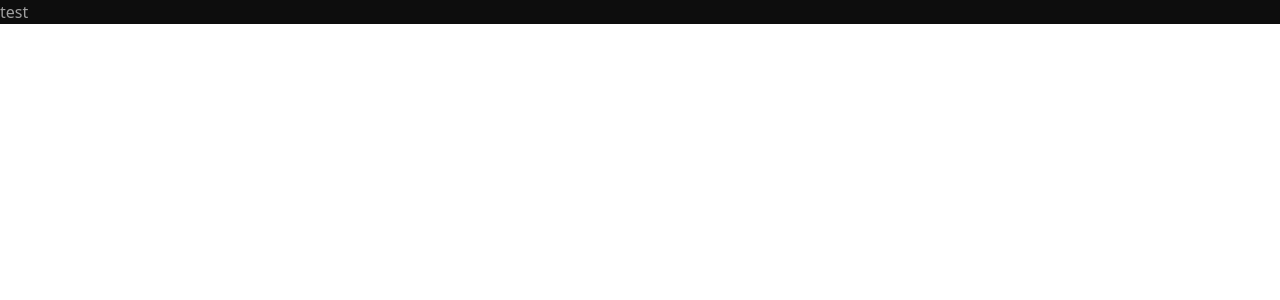
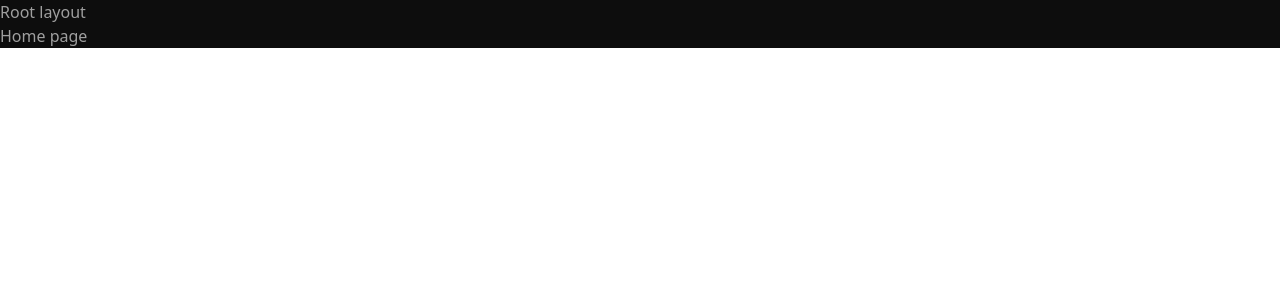
Before and after one commit to idbeholdv18/collider, a React app in the folder frontend/: page / in a window 1280 px wide. Shown: the top 300 px of the page. Built offline with nearby package versions, Linux system fonts and the light colour scheme.

Commit message:
initial routing

```diff
--- a/frontend/package.json
+++ b/frontend/package.json
@@ -15,8 +15,8 @@
     "@types/react": "^19.0.10",
     "@types/react-dom": "^19.0.4",
     "@types/webpack": "^5.28.5",
+    "autoprefixer": "^10.4.20",
     "css-loader": "^7.1.2",
-    "autoprefixer": "^10.4.20",
     "html-webpack-plugin": "^5.6.3",
     "postcss": "^8.5.2",
     "postcss-loader": "^8.1.1",
@@ -32,6 +32,7 @@
   },
   "dependencies": {
     "react": "^19.0.0",
-    "react-dom": "^19.0.0"
+    "react-dom": "^19.0.0",
+    "react-router-dom": "^7.2.0"
   }
 }
--- a/frontend/src/index.tsx
+++ b/frontend/src/index.tsx
@@ -1,13 +1,11 @@
 import { createRoot } from "react-dom/client";
 import "@/app/ui/main.css";
+import { RouterProvider } from "react-router-dom";
+import { router } from "./shared/router/router";
 
 const rootElement = document.getElementById("root");
 
 if (!rootElement) throw Error('cannot find element with id "root"');
 
 const root = createRoot(rootElement);
-root.render(
-  <div>
-    <h1>test</h1>
-  </div>
-);
+root.render(<RouterProvider router={router} />);
--- /dev/null
+++ b/frontend/src/page/root/_layout/ui/Root.layout.tsx
@@ -0,0 +1,13 @@
+import { FC } from "react";
+import { Outlet } from "react-router-dom";
+
+export interface RootLayoutProps {}
+
+export const RootLayout: FC<RootLayoutProps> = () => {
+  return (
+    <div>
+      <h1>Root layout</h1>
+      <Outlet />
+    </div>
+  );
+};
--- /dev/null
+++ b/frontend/src/page/root/page/ui/Root.page.tsx
@@ -0,0 +1,11 @@
+import { FC } from "react";
+
+export interface RootPageProps {}
+
+export const RootPage: FC<RootPageProps> = () => {
+  return (
+    <div>
+      <h1>Home page</h1>
+    </div>
+  );
+};
--- /dev/null
+++ b/frontend/src/shared/router/router.tsx
@@ -0,0 +1,16 @@
+import { RootLayout } from "@/page/root/_layout/ui/Root.layout";
+import { RootPage } from "@/page/root/page/ui/Root.page";
+import { createBrowserRouter } from "react-router-dom";
+
+export const router = createBrowserRouter([
+  {
+    path: "/",
+    element: <RootLayout />,
+    children: [
+      {
+        index: true,
+        element: <RootPage />,
+      },
+    ],
+  },
+]);
```
